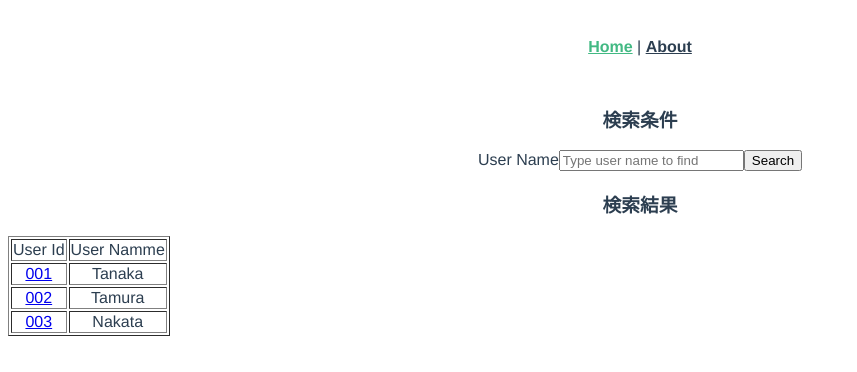
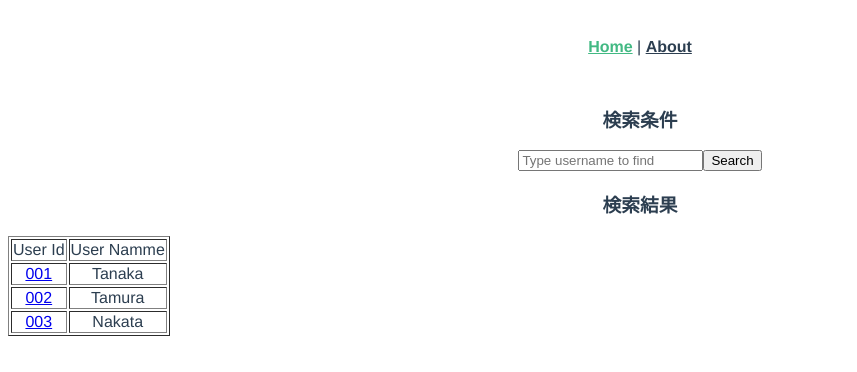
Before and after one commit to tosi29/vuejs-hands-on, a Vue app: page / in a window 1280 px wide. Shown: the top 372 px of the page, without its empty margins (0-857 px from the left). Built offline with nearby package versions, Linux system fonts and the light colour scheme.

Commit message:
Add SearchBox component

```diff
--- /dev/null
+++ b/src/components/SearchBox.vue
@@ -0,0 +1,29 @@
+<template>
+  <div>
+    <input type="text" v-model="text" placeholder="Type username to find">
+    <button @click="onClick">Search</button>
+  </div>
+</template>
+
+<script lang="ts">
+import { Component, Emit, Vue } from 'vue-property-decorator';
+
+@Component
+export default class SearchBox extends Vue {
+  text = '';
+
+  @Emit() // Emit click event
+  public click(text: string) {
+    console.log("Click event emitted: " + text)
+  }
+
+  // Click event handler of this component
+  public onClick() {
+    console.log("onClick() from search button");
+    this.click(this.text); // Emit click event
+  }
+}
+</script>
+
+<style scoped lang="scss">
+</style>
--- a/src/views/Home.vue
+++ b/src/views/Home.vue
@@ -1,13 +1,12 @@
 <template>
-  <div class="home">
+  <div class="home" id="app">
     <!--
     <img alt="Vue logo" src="../assets/logo.png">
     <HelloWorld msg="Welcome to Your Vue.js + TypeScript App"/>
     -->
     <h3>検索条件</h3>
     <div>
-      <label>User Name</label><input type="text" v-model="message" placeholder="Type user name to find">
-      <button>Search</button>
+      <search-box @click="searchButtonClicked"></search-box>
     </div>
     <h3>検索結果</h3>
     <table border="1">
@@ -37,12 +36,16 @@
 
 <script lang="ts">
 import { Component, Vue } from 'vue-property-decorator';
-import HelloWorld from '@/components/HelloWorld.vue'; // @ is an alias to /src
+import SearchBox from '@/components/SearchBox.vue'; // @ is an alias to /src
 
 @Component({
   components: {
-    HelloWorld,
+      SearchBox
   },
 })
-export default class Home extends Vue {}
+export default class Home extends Vue {
+  public searchButtonClicked(text: string) {
+    console.log("Receive click event in Home.vue: " + text)
+  }
+}
 </script>
```
